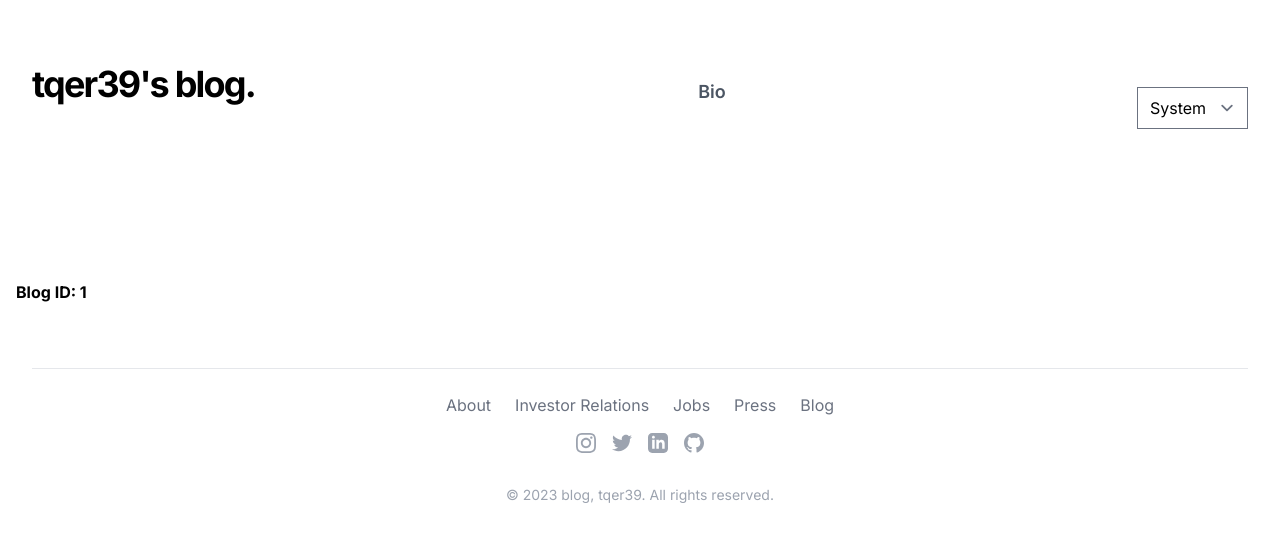
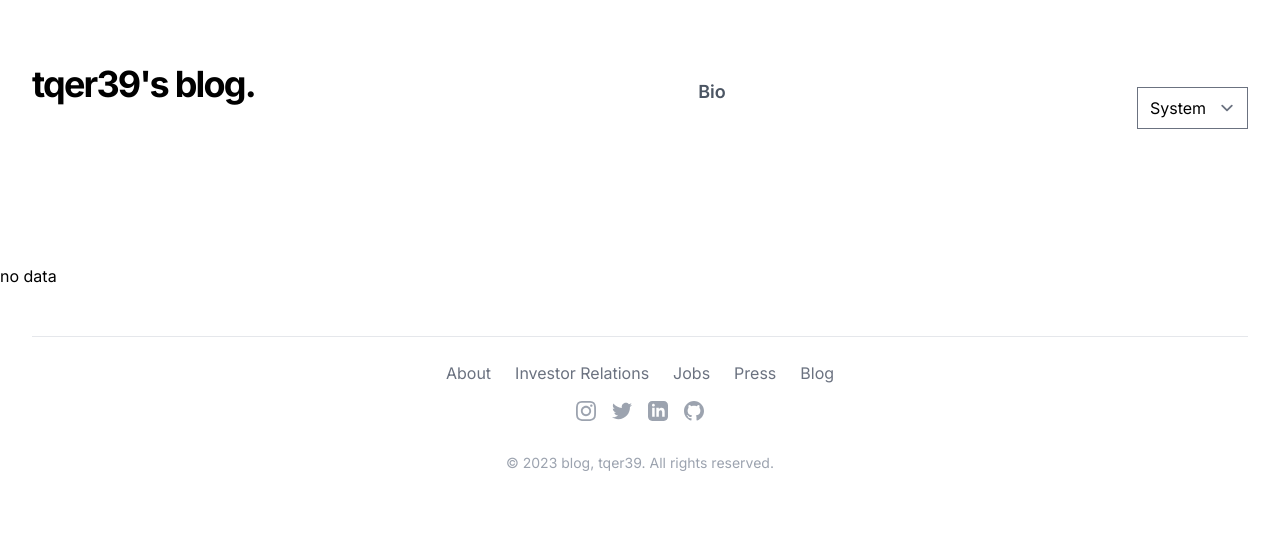
Before and after one commit to tqer39/blog, a Next.js app: page /article/1 in a window 1280 px wide. Shown: the top 542 px of the page. Built offline with nearby package versions, Linux system fonts and the light colour scheme.

Commit message:
記事ページにデータを表示する関数を追加

```diff
--- a/src/app/article/[id]/page.tsx
+++ b/src/app/article/[id]/page.tsx
@@ -1,19 +1,21 @@
-import { FC } from 'react';
 import Layout from '@/components/Layout';
+import { getPostData } from '@/lib/getArticle';
 
-type ArticleProps = {
-  params: {
-    id: string;
-  };
-};
+const Article = ({ params }: { params: { id: string } }) => {
+  const data: { content: string } = getPostData(params.id);
 
-const Article: FC<ArticleProps> = ({ params }) => {
   return (
-    <>
-      <Layout>
-        <div className="m-4 font-bold">Blog ID: {params.id}</div>
-      </Layout>
-    </>
+    <Layout>
+      {data.content && data.content !== '' ? (
+        <div className="flex flex-col items-center justify-center">
+          <p className="text-xl">{JSON.stringify(data)}</p>
+        </div>
+      ) : (
+        <p>
+          <div>no data</div>
+        </p>
+      )}
+    </Layout>
   );
 };
 
```
